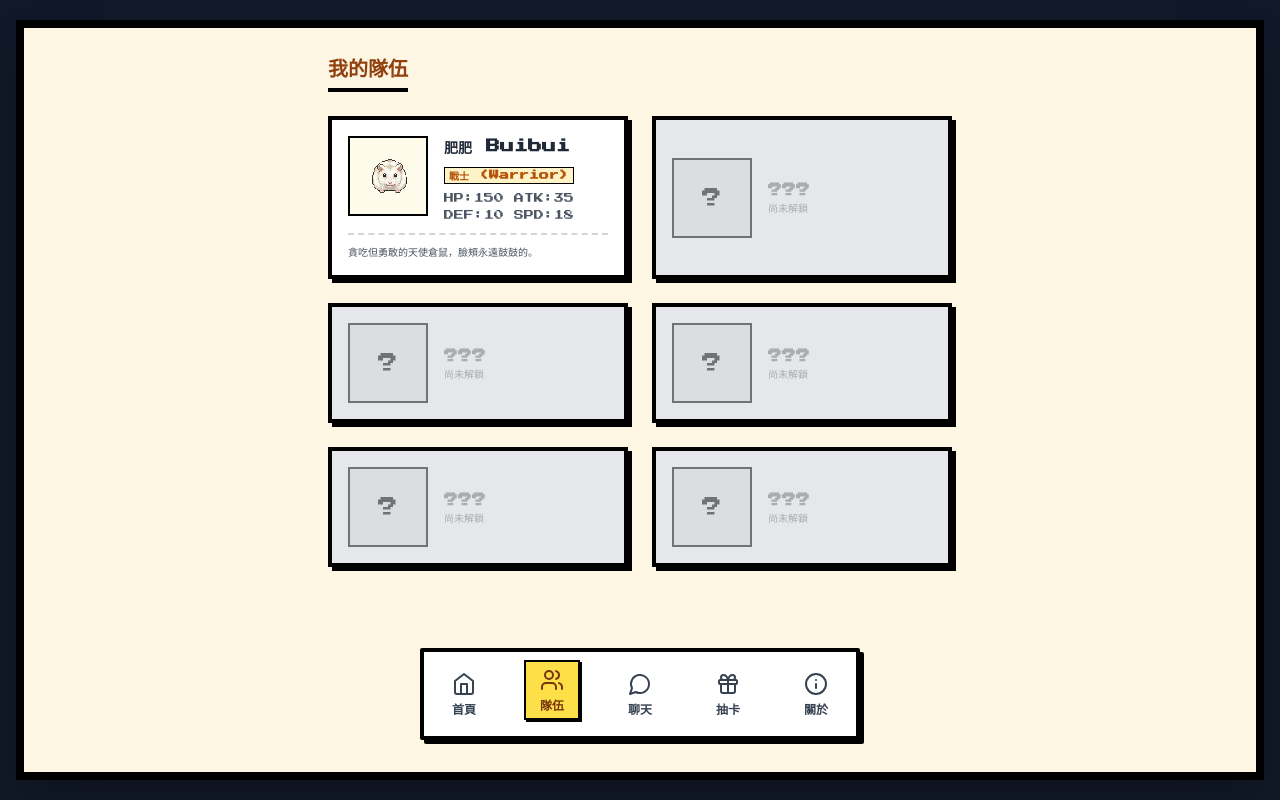
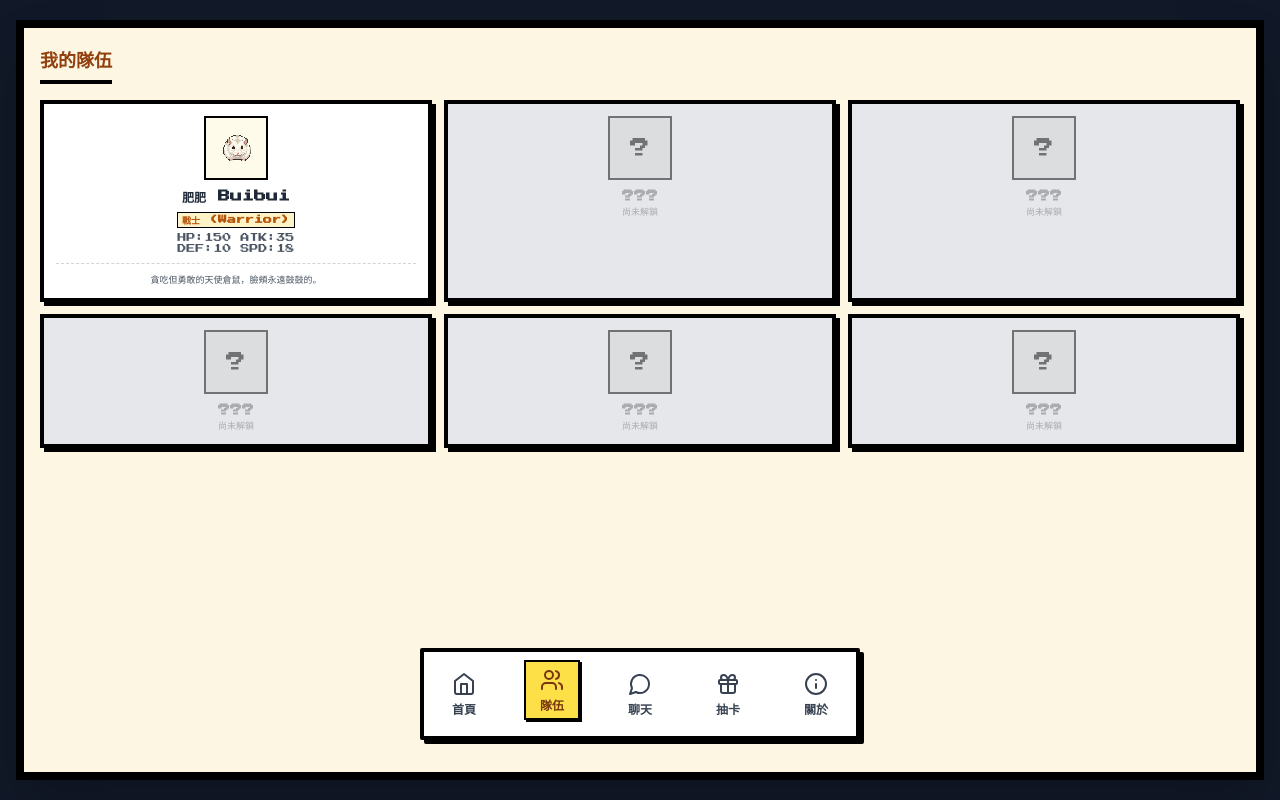
Before and after one commit to Diquak/cutiewar, a React (Vite) app in the folder cutie-war/: page / in a window 1280 px wide. Both pictures are taken after a click on the button "隊伍". Built offline with nearby package versions, Linux system fonts and the light colour scheme; a web font is replaced by a local one.

Commit message:
Add files via upload

```diff
--- a/cutie-war/src/pages/Adventure.jsx
+++ b/cutie-war/src/pages/Adventure.jsx
@@ -7,7 +7,7 @@ import clsx from 'clsx';
 import { motion, AnimatePresence } from 'framer-motion';
 
 export default function Adventure({ onBack }) {
-    const { currentChapterId, unlockedCharacters, isGameCleared, advanceChapter, unlockCharacter } = useGameStore();
+    const { currentChapterId, unlockedCharacters, isGameCleared, advanceChapter, unlockCharacter, addCoins } = useGameStore();
 
     // === State ===
     const [mode, setMode] = useState(isGameCleared ? 'menu' : 'intro');
@@ -88,7 +88,7 @@ export default function Adventure({ onBack }) {
                         // 第2章通關：其他夥伴全部加入 (為了第3章打魔王)
                         ['frogs', 'atu', 'daifuku', 'mochi'].forEach(id => unlockCharacter(id));
                     }
-                    advanceChapter();
+                    // 注意：advanceChapter() 移到 complete 畫面的按鈕
                 }
                 setMode('complete');
             }
@@ -189,7 +189,7 @@ export default function Adventure({ onBack }) {
             <BattleScene
                 enemyConfig={activeScript.battle}
                 unlockedCharacters={battleSquad}
-                onWin={() => setMode('outro')}
+                onWin={() => { addCoins(50); setMode('outro'); }}
                 onLose={() => { alert("戰鬥失敗！"); onBack(); }}
                 onRun={onBack}
             />
@@ -201,7 +201,7 @@ export default function Adventure({ onBack }) {
             <div className="h-full flex flex-col items-center justify-center bg-yellow-50 space-y-6 p-6 from-yellow-100 to-white bg-gradient-to-b">
                 <h2 className="text-2xl font-black text-yellow-600">CHAPTER CLEAR!</h2>
                 <div className="text-6xl animate-bounce">⭐</div>
-                <button onClick={onBack} className="bg-amber-500 text-black border-4 border-black px-8 py-3 font-bold shadow-pixel hover:bg-amber-600 active:translate-y-1 active:shadow-none transition-none">
+                <button onClick={() => { if (!isGameCleared) advanceChapter(); onBack(); }} className="bg-amber-500 text-black border-4 border-black px-8 py-3 font-bold shadow-pixel hover:bg-amber-600 active:translate-y-1 active:shadow-none transition-none">
                     回到首頁
                 </button>
             </div>
@@ -394,13 +394,13 @@ function BattleScene({ enemyConfig, unlockedCharacters, onWin, onLose, onRun })
             </div>
 
             {/* Battle Area (Horizontal) */}
-            <div className="flex-1 flex items-end justify-between px-8 pb-32 relative">
-                {/* Players (Left) */}
-                <div className="flex flex-col-reverse gap-4 items-center mb-8">
+            <div className="flex-1 flex items-center justify-between px-4 pb-28 relative">
+                {/* Players (Left) - 3x2 Grid */}
+                <div className="grid grid-cols-3 gap-2 items-end">
                     {Object.values(combatants).filter(c => !c.isEnemy).map(c => (
                         <div key={c.id} className={clsx("relative flex flex-col items-center transition-all", c.hp <= 0 && "opacity-50 grayscale")}>
-                            {c.id === currentActorId && <div className="absolute -top-6 text-yellow-400 animate-bounce">▼</div>}
-                            <CharacterSprite char={c} isActor={c.id === currentActorId} />
+                            {c.id === currentActorId && <div className="absolute -top-4 text-yellow-400 animate-bounce text-xs">▼</div>}
+                            <CharacterSprite char={c} isActor={c.id === currentActorId} small />
                             <HealthBar current={c.hp} max={c.maxHp} compressed />
                         </div>
                     ))}
@@ -442,17 +442,18 @@ function BattleScene({ enemyConfig, unlockedCharacters, onWin, onLose, onRun })
 }
 
 // ... (CharacterSprite and HealthBar remain slightly same, maybe adjust X translate for horizontal)
-function CharacterSprite({ char, isActor }) {
+function CharacterSprite({ char, isActor, small }) {
     const isAttack = char.status === 'attack';
     const isHit = char.status === 'hit';
     // Adjust attack direction based on side
-    const moveX = char.isEnemy ? -50 : 50;
+    const moveX = char.isEnemy ? -50 : (small ? 30 : 50);
+    const sizeClass = small ? "w-14 h-14" : "w-24 h-24";
 
     return (
         <div className="relative">
             <motion.img
                 src={char.image}
-                className={clsx("w-24 h-24 object-contain pixel-art", isActor && "scale-110 drop-shadow-md")}
+                className={clsx(sizeClass, "object-contain pixel-art", isActor && "scale-110 drop-shadow-md")}
                 animate={{
                     x: isHit ? [0, -5, 5, -5, 5, 0] : (isAttack ? moveX : 0),
                     filter: isHit ? "brightness(2) sepia(1) hue-rotate(-50deg) saturate(5)" : "none"
@@ -461,7 +462,7 @@ function CharacterSprite({ char, isActor }) {
             />
             <AnimatePresence>
                 {char.popup && (
-                    <motion.div initial={{ y: 0, opacity: 1 }} animate={{ y: -30, opacity: 0 }} className={clsx("absolute -top-10 left-1/2 -translate-x-1/2 text-2xl font-black drop-shadow-md", char.popup.toString().includes('+') ? "text-green-500" : "text-red-500")}>
+                    <motion.div initial={{ y: 0, opacity: 1 }} animate={{ y: -30, opacity: 0 }} className={clsx("absolute -top-10 left-1/2 -translate-x-1/2 font-black drop-shadow-md", small ? "text-lg" : "text-2xl", char.popup.toString().includes('+') ? "text-green-500" : "text-red-500")}>
                         {char.popup}
                     </motion.div>
                 )}
--- a/cutie-war/src/pages/Chat.jsx
+++ b/cutie-war/src/pages/Chat.jsx
@@ -12,11 +12,13 @@ export default function Chat() {
     }
 
     return (
-        <div className="p-6 pb-24 space-y-6">
-            <h2 className="text-xl font-bold text-amber-800 border-b-4 border-black inline-block pb-2">聊天室</h2>
-            <p className="text-xs text-gray-500">選擇一位夥伴開始聊天吧！</p>
+        <div className="h-full flex flex-col overflow-hidden">
+            <div className="p-4 shrink-0">
+                <h2 className="text-lg font-bold text-amber-800 border-b-4 border-black inline-block pb-2">聊天室</h2>
+                <p className="text-xs text-gray-500 mt-2">選擇一位夥伴開始聊天吧！</p>
+            </div>
 
-            <div className="grid grid-cols-1 gap-4">
+            <div className="flex-1 overflow-y-auto p-4 pt-0 pb-24 space-y-3">
                 {unlockedCharacters.map(id => {
                     const char = CHARACTERS[id];
                     const lastMsg = chatHistory[id]?.slice(-1)[0];
@@ -25,10 +27,10 @@ export default function Chat() {
                         <button
                             key={id}
                             onClick={() => setSelectedCharId(id)}
-                            className="flex items-center gap-4 bg-white p-4 border-4 border-black shadow-pixel hover:translate-y-1 hover:shadow-none transition-all text-left"
+                            className="flex items-center gap-4 bg-white p-3 border-4 border-black shadow-pixel hover:translate-y-1 hover:shadow-none transition-all text-left w-full"
                         >
-                            <img src={char.image} className="w-16 h-16 object-contain pixel-art bg-amber-50 border-2 border-black" />
-                            <div className="flex-1 w-full overflow-hidden">
+                            <img src={char.image} className="w-12 h-12 object-contain pixel-art bg-amber-50 border-2 border-black shrink-0" />
+                            <div className="flex-1 min-w-0">
                                 <h3 className="font-bold text-gray-800 text-sm">{char.name}</h3>
                                 <p className="text-[10px] text-gray-400 truncate mt-1 font-mono">
                                     {lastMsg ? `${lastMsg.role === 'user' ? '你' : char.name}: ${lastMsg.content}` : "點擊開始聊天..."}
@@ -94,7 +96,7 @@ function ChatRoom({ charId, onBack }) {
     };
 
     return (
-        <div className="flex flex-col h-full bg-[#fdf6e3]">
+        <div className="relative flex flex-col h-full bg-[#fdf6e3]">
             {/* Header */}
             <div className="bg-white p-6 border-b-4 border-black flex items-center gap-6 z-10 sticky top-0 shadow-sm shrink-0">
                 <button onClick={onBack} className="p-2 border-2 border-black hover:bg-gray-100 active:translate-y-1"><ArrowLeft size={16} /></button>
@@ -105,7 +107,7 @@ function ChatRoom({ charId, onBack }) {
             </div>
 
             {/* Messages */}
-            <div className="flex-1 overflow-y-auto p-4 space-y-4 pb-40" ref={scrollRef}>
+            <div className="flex-1 overflow-y-auto p-4 space-y-4 pb-32" ref={scrollRef}>
                 {history.map((msg, i) => (
                     <div key={i} className={`flex ${msg.role === 'user' ? 'justify-end' : 'justify-start'}`}>
                         {msg.role !== 'user' && <img src={char.image} className="w-8 h-8 border border-black bg-amber-100 mr-2 self-end pixel-art" />}
@@ -130,20 +132,20 @@ function ChatRoom({ charId, onBack }) {
                 )}
             </div>
 
-            {/* Input - Fixed above navbar (bottom-20 = navbar height) */}
-            <div className="fixed bottom-20 left-0 right-0 p-4 bg-white border-t-4 border-black z-20">
-                <div className="flex gap-2 max-w-screen-lg mx-auto">
+            {/* Input - Absolute within container, above navbar */}
+            <div className="absolute bottom-0 left-0 right-0 p-3 bg-white border-t-4 border-black z-20">
+                <div className="flex gap-2">
                     <input
                         value={input}
                         onChange={e => setInput(e.target.value)}
                         onKeyDown={e => e.key === 'Enter' && handleSend()}
                         placeholder={`說點什麼...`}
-                        className="flex-1 bg-gray-100 border-2 border-black px-4 py-3 focus:outline-none focus:bg-white transition-all text-xs font-mono"
+                        className="flex-1 bg-gray-100 border-2 border-black px-4 py-2 focus:outline-none focus:bg-white transition-all text-xs font-mono"
                     />
                     <button
                         onClick={handleSend}
                         disabled={loading}
-                        className="bg-amber-500 text-black border-2 border-black p-3 hover:bg-amber-400 disabled:opacity-50 transition-none active:translate-y-1 active:shadow-none shadow-[2px_2px_0_0_#000]"
+                        className="bg-amber-500 text-black border-2 border-black px-3 py-2 hover:bg-amber-400 disabled:opacity-50 transition-none active:translate-y-1 active:shadow-none shadow-[2px_2px_0_0_#000]"
                     >
                         <Send size={16} />
                     </button>
--- a/cutie-war/src/pages/Gacha.jsx
+++ b/cutie-war/src/pages/Gacha.jsx
@@ -4,9 +4,10 @@ import { CHARACTERS } from '../data/characters';
 import { Gift, Sparkles } from 'lucide-react';
 
 export default function Gacha() {
-    const { coins, addCoins, unlockCharacter } = useGameStore();
+    const { coins, addCoins, unlockCharacter, unlockedCharacters } = useGameStore();
     const [isPulling, setIsPulling] = useState(false);
     const [result, setResult] = useState(null);
+    const [isDupe, setIsDupe] = useState(false);
 
     const COST = 100;
 
@@ -17,14 +18,17 @@ export default function Gacha() {
         }
 
         setIsPulling(true);
+        setResult(null);
         addCoins(-COST);
 
         setTimeout(() => {
             const charIds = Object.keys(CHARACTERS);
             const randomId = charIds[Math.floor(Math.random() * charIds.length)];
+            const wasDupe = unlockedCharacters.includes(randomId);
 
             unlockCharacter(randomId);
             setResult(CHARACTERS[randomId]);
+            setIsDupe(wasDupe);
             setIsPulling(false);
         }, 1500);
     };
@@ -46,9 +50,12 @@ export default function Gacha() {
 
             {result && !isPulling && (
                 <div className="bg-white p-6 border-4 border-black shadow-pixel-lg flex flex-col items-center animate-bounce">
-                    <h3 className="text-lg font-bold text-amber-600 mb-2">獲得！</h3>
+                    <h3 className={`text-lg font-bold mb-2 ${isDupe ? 'text-green-600' : 'text-amber-600'}`}>
+                        {isDupe ? '重複！+100 🪙' : '獲得新夥伴！'}
+                    </h3>
                     <img src={result.image} className="w-32 h-32 object-contain pixel-art mb-4" />
                     <p className="text-xl font-black text-gray-800">{result.name}</p>
+                    {isDupe && <p className="text-xs text-gray-500 mt-1">已轉換為金幣</p>}
                 </div>
             )}
 
--- a/cutie-war/src/pages/Team.jsx
+++ b/cutie-war/src/pages/Team.jsx
@@ -6,39 +6,39 @@ export default function Team() {
     const { unlockedCharacters } = useGameStore();
 
     return (
-        <div className="p-6 space-y-6 w-full max-w-2xl mx-auto pb-32">
-            <h2 className="text-xl font-bold text-amber-800 border-b-4 border-black inline-block pb-2">我的隊伍</h2>
+        <div className="p-4 space-y-4 w-full pb-24">
+            <h2 className="text-lg font-bold text-amber-800 border-b-4 border-black inline-block pb-2">我的隊伍</h2>
 
-            {/* ★ 修正：原本這裡寫錯成 md://grid-cols-2，已修正為 md:grid-cols-2 */}
-            <div className="grid grid-cols-1 md:grid-cols-2 gap-6">
+            {/* 固定 3 欄網格，不需響應式 */}
+            <div className="grid grid-cols-3 gap-3">
                 {Object.values(CHARACTERS).map((char) => {
                     const isUnlocked = unlockedCharacters.includes(char.id);
 
                     return (
-                        <div key={char.id} className={`p-4 border-4 border-black shadow-pixel transition-all hover:translate-y-1 hover:shadow-none ${isUnlocked ? 'bg-white' : 'bg-gray-200'}`}>
+                        <div key={char.id} className={`p-3 border-4 border-black shadow-pixel transition-all hover:translate-y-1 hover:shadow-none ${isUnlocked ? 'bg-white' : 'bg-gray-200'}`}>
                             {isUnlocked ? (
-                                <div className="flex gap-4 items-start">
-                                    <img src={char.image} className="w-20 h-20 object-contain pixel-art bg-amber-50 border-2 border-black" />
-                                    <div className="flex-1">
-                                        <h3 className="text-sm font-bold text-gray-800 mb-1">{char.name}</h3>
-                                        <p className="text-[10px] text-amber-700 font-bold mb-2 bg-amber-100 inline-block px-1 border border-black">{char.role}</p>
-                                        <div className="text-[10px] text-gray-600 space-y-1 leading-tight">
+                                <div className="flex flex-col items-center text-center gap-2">
+                                    <img src={char.image} className="w-16 h-16 object-contain pixel-art bg-amber-50 border-2 border-black" />
+                                    <div className="w-full">
+                                        <h3 className="text-xs font-bold text-gray-800">{char.name}</h3>
+                                        <p className="text-[9px] text-amber-700 font-bold bg-amber-100 inline-block px-1 border border-black mt-1">{char.role}</p>
+                                        <div className="text-[9px] text-gray-600 mt-1 leading-tight">
                                             <p>HP:{char.stats.hp} ATK:{char.stats.atk}</p>
                                             <p>DEF:{char.stats.def} SPD:{char.stats.spd}</p>
                                         </div>
                                     </div>
                                 </div>
                             ) : (
-                                <div className="flex gap-4 items-center h-full opacity-50 grayscale">
-                                    <div className="w-20 h-20 bg-gray-300 border-2 border-black flex items-center justify-center text-xl">?</div>
+                                <div className="flex flex-col items-center text-center gap-2 opacity-50 grayscale">
+                                    <div className="w-16 h-16 bg-gray-300 border-2 border-black flex items-center justify-center text-xl">?</div>
                                     <div>
-                                        <h3 className="text-sm font-bold text-gray-500">???</h3>
-                                        <p className="text-[10px] text-gray-500">尚未解鎖</p>
+                                        <h3 className="text-xs font-bold text-gray-500">???</h3>
+                                        <p className="text-[9px] text-gray-500">尚未解鎖</p>
                                     </div>
                                 </div>
                             )}
                             {isUnlocked && (
-                                <p className="text-[10px] text-gray-600 mt-3 pt-2 border-t-2 border-dashed border-gray-300 leading-relaxed">
+                                <p className="text-[9px] text-gray-600 mt-2 pt-2 border-t border-dashed border-gray-300 leading-relaxed text-center line-clamp-2">
                                     {char.description}
                                 </p>
                             )}
--- a/cutie-war/src/store/useGameStore.js
+++ b/cutie-war/src/store/useGameStore.js
@@ -7,7 +7,7 @@ export const useGameStore = create(
         (set, get) => ({
             // === State ===
             unlockedCharacters: ['buibui'], // Override: Only buibui initially
-            coins: 0,
+            coins: 200, // 初始給 200 讓玩家可以抽 2 次
             currentChapterId: 1,
             isGameCleared: false,
             chatHistory: {}, // { charId: [] }
@@ -46,7 +46,7 @@ export const useGameStore = create(
             // Admin/Debug
             resetProgress: () => set({
                 unlockedCharacters: ['buibui'],
-                coins: 0,
+                coins: 200,
                 currentChapterId: 1,
                 isGameCleared: false,
                 chatHistory: {}
```
